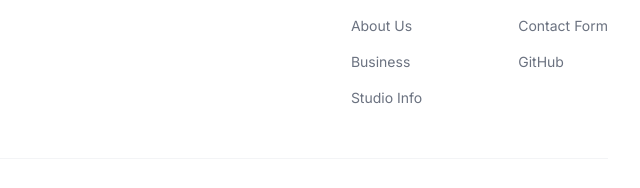
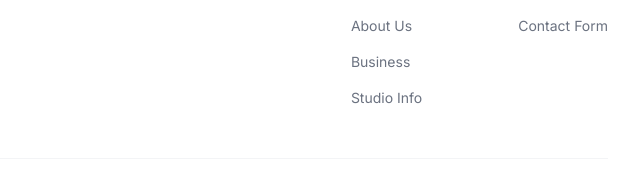
Before and after one commit to RyoDeJaneiro/shinkukodo, a plain HTML site: page index.html in a window 1280 px wide. Shown: the part 3533-3721 px from the top of the page, 640-1280 px from the left. Drawn offline with nearby package versions, Linux system fonts and the light colour scheme.

Commit message:
chore: remove GitHub link from footer

```diff
--- a/index.html
+++ b/index.html
@@ -430,7 +430,6 @@
                         <h4 class="text-sm font-bold text-zunda dark:text-white mb-4 tracking-wider">CONNECT</h4>
                         <ul class="space-y-3">
                             <li><a href="#contact" class="text-sm text-gray-500 dark:text-gray-400 hover:text-kinako transition-colors">Contact Form</a></li>
-                            <li><a href="https://github.com/RyoDeJaneiro" target="_blank" rel="noopener noreferrer" class="text-sm text-gray-500 dark:text-gray-400 hover:text-kinako transition-colors">GitHub</a></li>
                         </ul>
                     </div>
                 </div>
```
